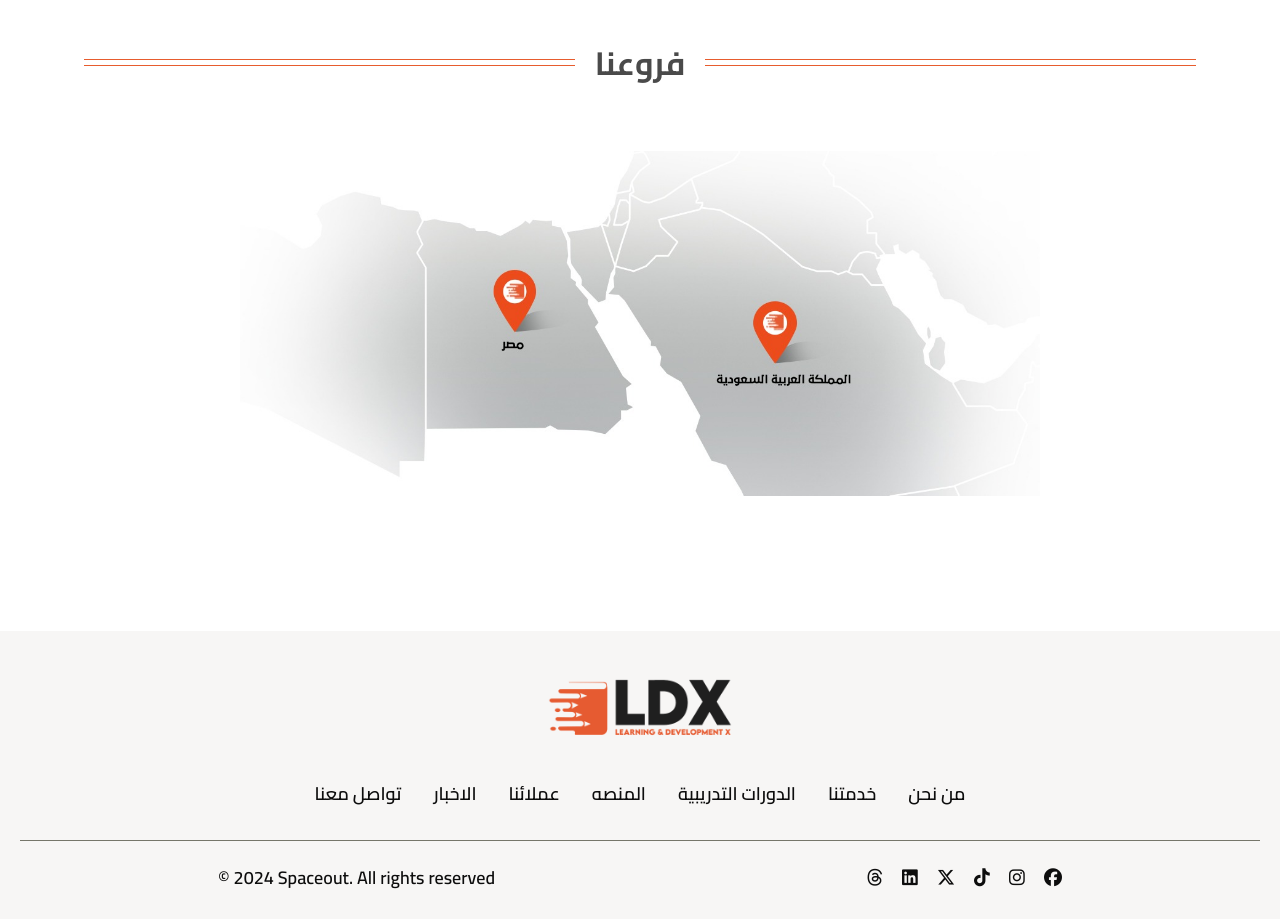
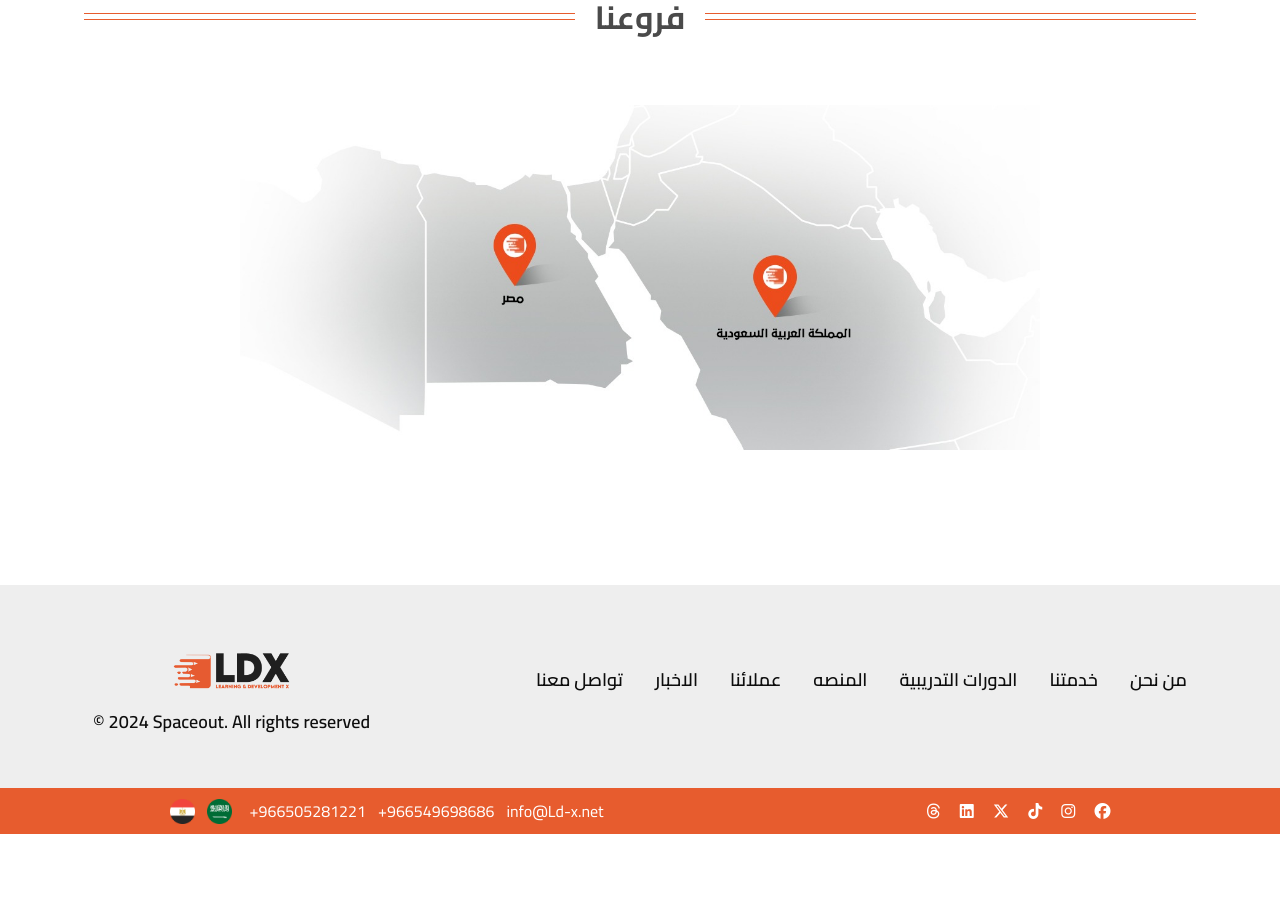
Before and after one commit to nouryasserr/LDX, a plain HTML site: page contact.html in a window 1280 px wide. Shown: the part 1170-2089 px from the top of the page. After the commit the page ends 2004 px from the top, so only its background shows below. Drawn offline with Linux system fonts and the light colour scheme.

Commit message:
Add files via upload

```diff
--- a/assets/footer.html
+++ b/assets/footer.html
@@ -1,9 +1,16 @@
 <style>
   footer {
-    padding: 20px 20px 5px;
-    background-color: #c8c5be27;
+    background-color: rgba(238, 238, 238, 1);
   }
   footer .top {
+    padding: 50px 10px;
+    display: flex;
+    flex-direction: row-reverse;
+    justify-content: space-around;
+    align-items: center;
+    flex-wrap: wrap;
+  }
+  .logo-area {
     display: flex;
     flex-direction: column;
     align-items: center;
@@ -19,7 +26,7 @@
     list-style: none;
   }
   .footer-links a,
-  .bottom a {
+  .logo-area a {
     text-decoration: none;
     color: #0d0d0d;
     font-size: 18px;
@@ -27,7 +34,7 @@
     transition: 0.5s;
   }
   .footer-links a:hover,
-  .bottom a:hover {
+  .logo-area a:hover {
     color: #e75c2e;
   }
   .bottom {
@@ -45,10 +52,50 @@
     align-items: center;
     gap: 1.2rem;
   }
+  .top-header {
+    padding: 8px;
+    background-color: #e75c2e;
+    display: flex;
+    justify-content: space-around;
+    align-items: center;
+    flex-wrap: wrap;
+  }
+  .right-data {
+    display: flex;
+    align-items: center;
+    justify-content: center;
+    flex-wrap: wrap;
+    gap: 18px;
+  }
+  .top-header a {
+    color: #fff;
+    text-decoration: none;
+    transition: 0.5s;
+  }
+  .top-header a:hover {
+    color: #ffe0d9;
+  }
+  .social-links {
+    display: flex;
+    align-items: center;
+    gap: 1.2rem;
+  }
+  .flags,
+  .data {
+    display: flex;
+    flex-wrap: wrap;
+    justify-content: center;
+    gap: 12px;
+  }
 </style>
 <footer>
   <div class="top">
-    <img src="imgs/logo.png" alt="LDX" height="110" />
+    <div class="logo-area">
+      <img src="imgs/logo.png" alt="LDX" height="70" />
+      <a href="https://spaceoutagency.com/" dir="ltr"
+        >© 2024 Spaceout. All rights reserved</a
+      >
+    </div>
     <ul class="footer-links">
       <li><a href="about.html">من نحن</a></li>
       <li><a href="services.html">خدمتنا</a></li>
@@ -59,10 +106,8 @@
       <li><a href="contact.html">تواصل معنا</a></li>
     </ul>
   </div>
-  <div class="bottom">
-    <a href="https://spaceoutagency.com/" dir="ltr"
-      >© 2024 Spaceout. All rights reserved</a
-    >
+  <div class="top-header">
+    <div class="left-data">
       <div class="social-links">
         <a href="#"><i class="fa-brands fa-facebook"></i></a>
         <a href="#"><i class="fa-brands fa-instagram"></i></a>
@@ -72,4 +117,16 @@
         <a href="#"><i class="fa-brands fa-threads"></i></a>
       </div>
     </div>
+    <div class="right-data">
+      <div class="data">
+        <a href="#">info@Ld-x.net</a>
+        <a href="#" dir="ltr">+966549698686 </a>
+        <a href="#" dir="ltr">+966505281221 </a>
+      </div>
+      <div class="flags">
+        <img src="imgs/world.png" alt="flag" height="25" />
+        <img src="imgs/circle.png" alt="flag" height="25" />
+      </div>
+    </div>
+  </div>
 </footer>
--- a/assets/navbar.html
+++ b/assets/navbar.html
@@ -3,39 +3,6 @@
   body {
     margin: 0;
     font-family: "Cairo", serif;
-  }
-  .top-header {
-    padding: 8px;
-    background-color: #e75c2e;
-    display: flex;
-    justify-content: space-around;
-    align-items: center;
-    flex-wrap: wrap;
-  }
-  .right-data {
-    display: flex;
-    align-items: center;
-    justify-content: center;
-    flex-wrap: wrap;
-    gap: 18px;
-  }
-  .top-header a {
-    color: #fff;
-    text-decoration: none;
-    transition: 0.5s;
-  }
-  .top-header a:hover {
-    color: #ffe0d9;
-  }
-  .social-links {
-    display: flex;
-    align-items: center;
-    gap: 1.2rem;
-  }
-  .flags,
-  .data {
-    display: flex;
-    gap: 12px;
   }
   header {
     padding-top: 10px;
@@ -187,28 +154,6 @@
     }
   }
 </style>
-<div class="top-header">
-  <div class="left-data">
-    <div class="social-links">
-      <a href="#"><i class="fa-brands fa-facebook"></i></a>
-      <a href="#"><i class="fa-brands fa-instagram"></i></a>
-      <a href="#"><i class="fa-brands fa-tiktok"></i></a>
-      <a href="#"><i class="fa-brands fa-x-twitter"></i></a>
-      <a href="#"><i class="fa-brands fa-linkedin"></i></a>
-      <a href="#"><i class="fa-brands fa-threads"></i></a>
-    </div>
-  </div>
-  <div class="right-data">
-    <div class="data">
-      <a href="#">info@Ld-x.net</a>
-      <a href="#" dir="ltr">+971 4 220 8780</a>
-    </div>
-    <div class="flags">
-      <img src="imgs/world.png" alt="flag" height="25" />
-      <img src="imgs/circle.png" alt="flag" height="25" />
-    </div>
-  </div>
-</div>
 <header>
   <div class="logo">
     <a href="home.html"><img src="imgs/logo.png" alt="LDX" height="80" /></a>
--- a/contact.html
+++ b/contact.html
@@ -31,7 +31,7 @@
       <div class="card">
         <i class="fa-solid fa-phone-volume"></i>
         <h4>رقم الهاتف</h4>
-        <p dir="ltr">+971 4 220 8780</p>
+        <p dir="ltr">+966549698686</p>
       </div>
       <div class="card">
         <i class="fa-regular fa-envelope"></i>
```
Lines whose indentation alone changed are shown as unchanged.
